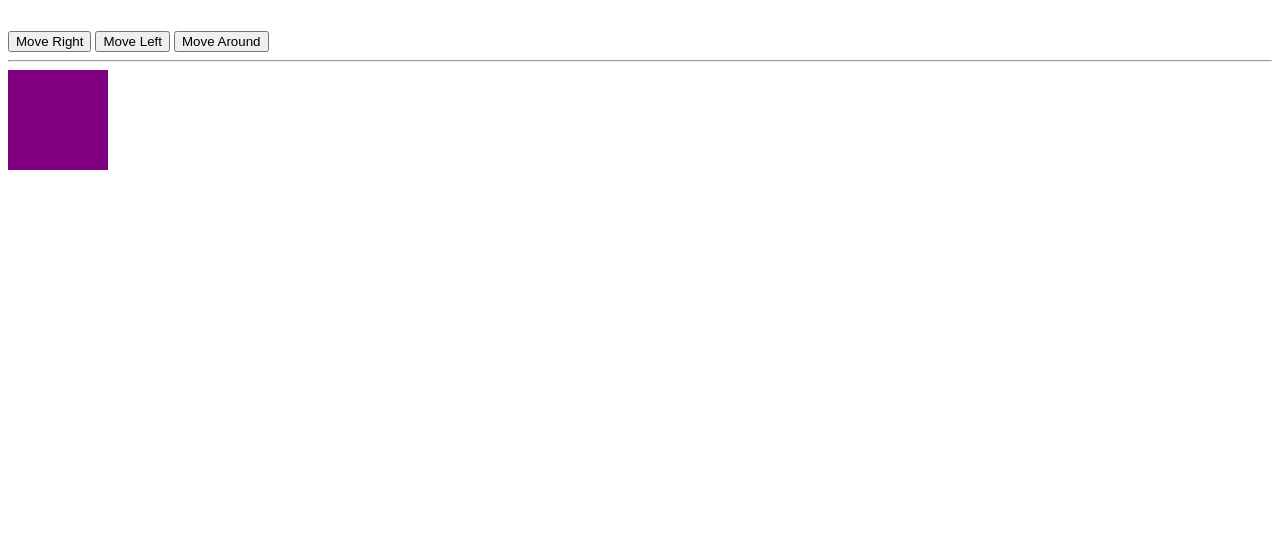
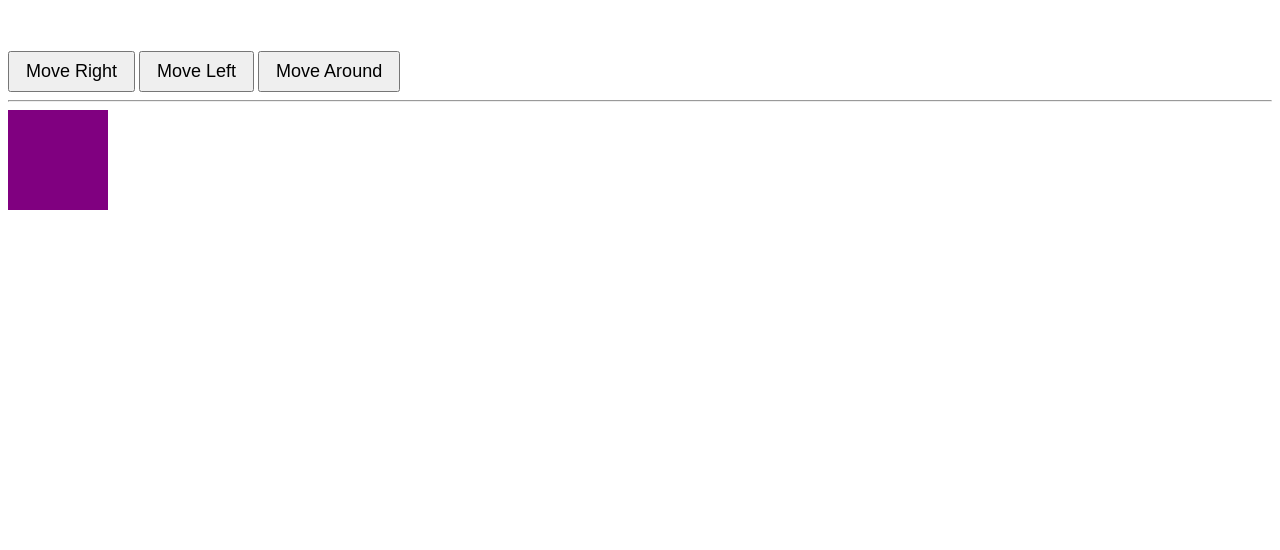
Before and after one commit to RohanKumr/Jquerry, a plain HTML site: page index.html in a window 1280 px wide. Shown: the part 250-800 px from the top of the page. Drawn offline with nearby package versions, Linux system fonts and the light colour scheme.

Commit message:
Update index.html

```diff
--- a/index.html
+++ b/index.html
@@ -16,7 +16,12 @@
 		width:100px;
 		background-color: purple;
 		position:relative;
-		}
+	}
+	button{
+		padding: 8px 16px;
+		font-size: 18px;
+		outline: none;
+	}
 </style>
 
 <body>
```
